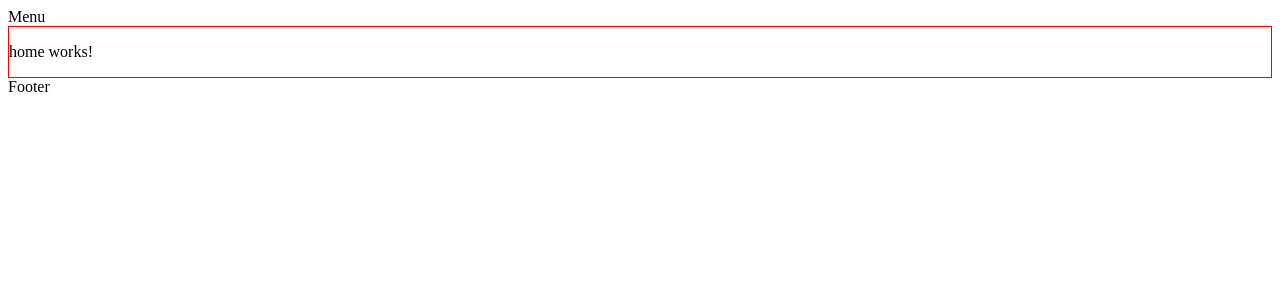
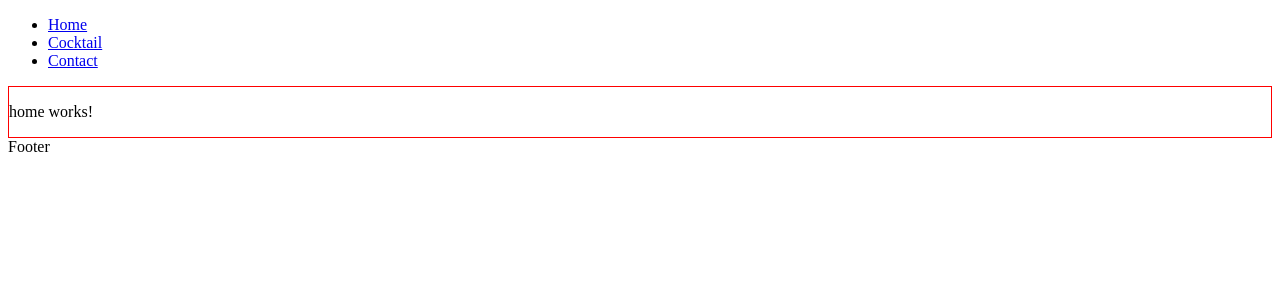
Before and after one commit to phrygien/angular-struct, an Angular app: page /home in a window 1280 px wide. Shown: the top 300 px of the page. Built offline with nearby package versions, Linux system fonts and the light colour scheme.

Commit message:
creation header pour le menu

```diff
--- /dev/null
+++ b/src/app/public/pheader/pheader.component.html
@@ -0,0 +1,9 @@
+<header>
+  <nav>
+    <ul>
+      <li><a [routerLink]="['home']">Home</a></li>
+      <li><a [routerLink]="['cocktail']">Cocktail</a></li>
+      <li><a [routerLink]="['contact']">Contact</a></li>
+    </ul>
+  </nav>
+</header>
--- a/src/app/public/playout/playout.component.html
+++ b/src/app/public/playout/playout.component.html
@@ -1,6 +1,4 @@
-<div>
-  Menu
-</div>
+<app-pheader></app-pheader>
 <div style="border: solid 1px red;">
   <router-outlet />
 </div>
--- a/src/app/public/public.module.ts
+++ b/src/app/public/public.module.ts
@@ -5,6 +5,7 @@ import { ContactComponent } from './contact/contact.component';
 import { CocktailComponent } from './cocktail/cocktail.component';
 import { PublicRoutingModule } from './public-routing.module';
 import { PlayoutComponent } from './playout/playout.component';
+import { PheaderComponent } from './pheader/pheader.component';
 
 
 
@@ -13,7 +14,8 @@ import { PlayoutComponent } from './playout/playout.component';
     HomeComponent,
     ContactComponent,
     CocktailComponent,
-    PlayoutComponent
+    PlayoutComponent,
+    PheaderComponent
   ],
   imports: [
     CommonModule,
```
Also changed, not shown: src/app/public/pheader/pheader.component.ts (added, +10 -0 lines), src/app/public/pheader/pheader.component.css (added), 1 other file (tests, documents, lock files or other folders).
